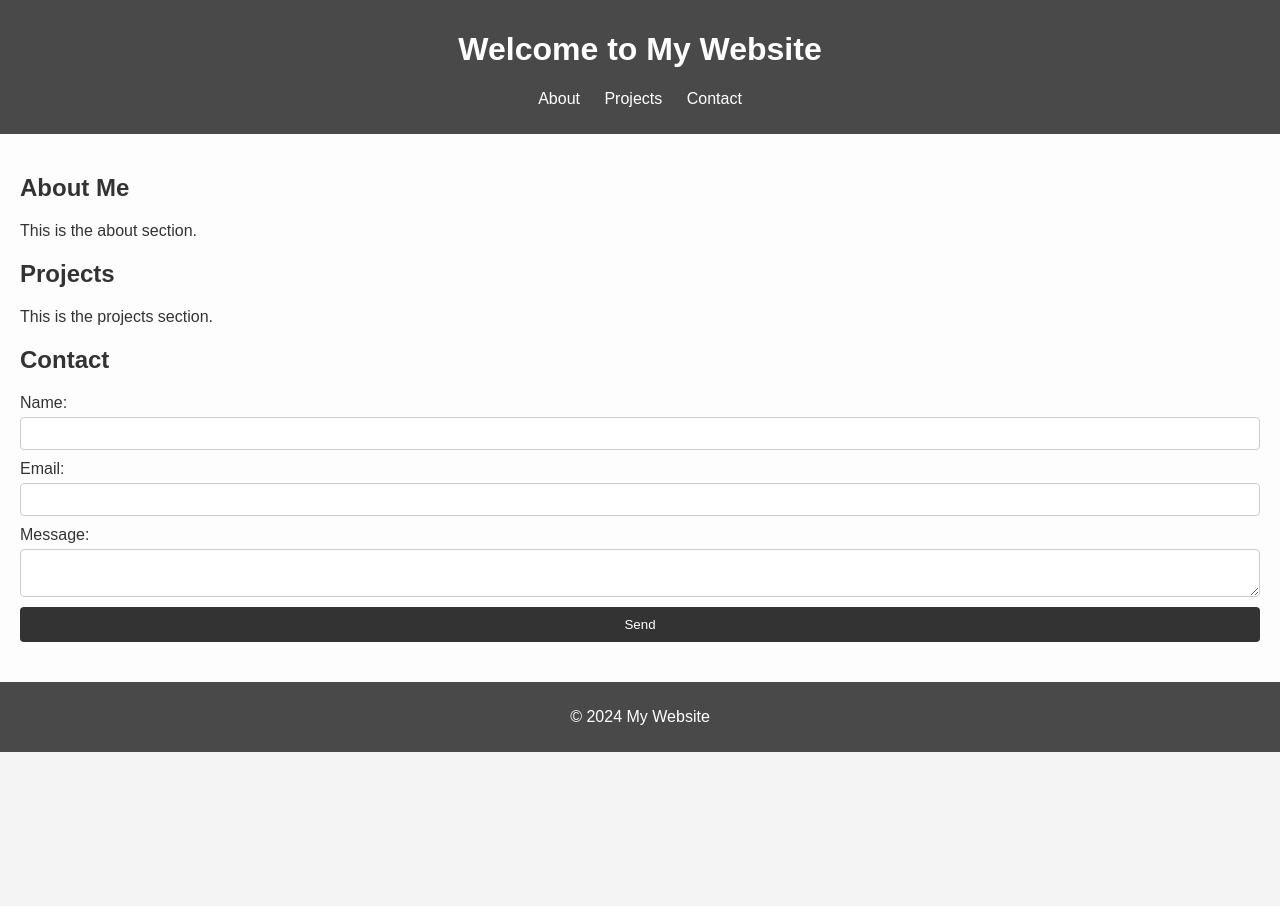
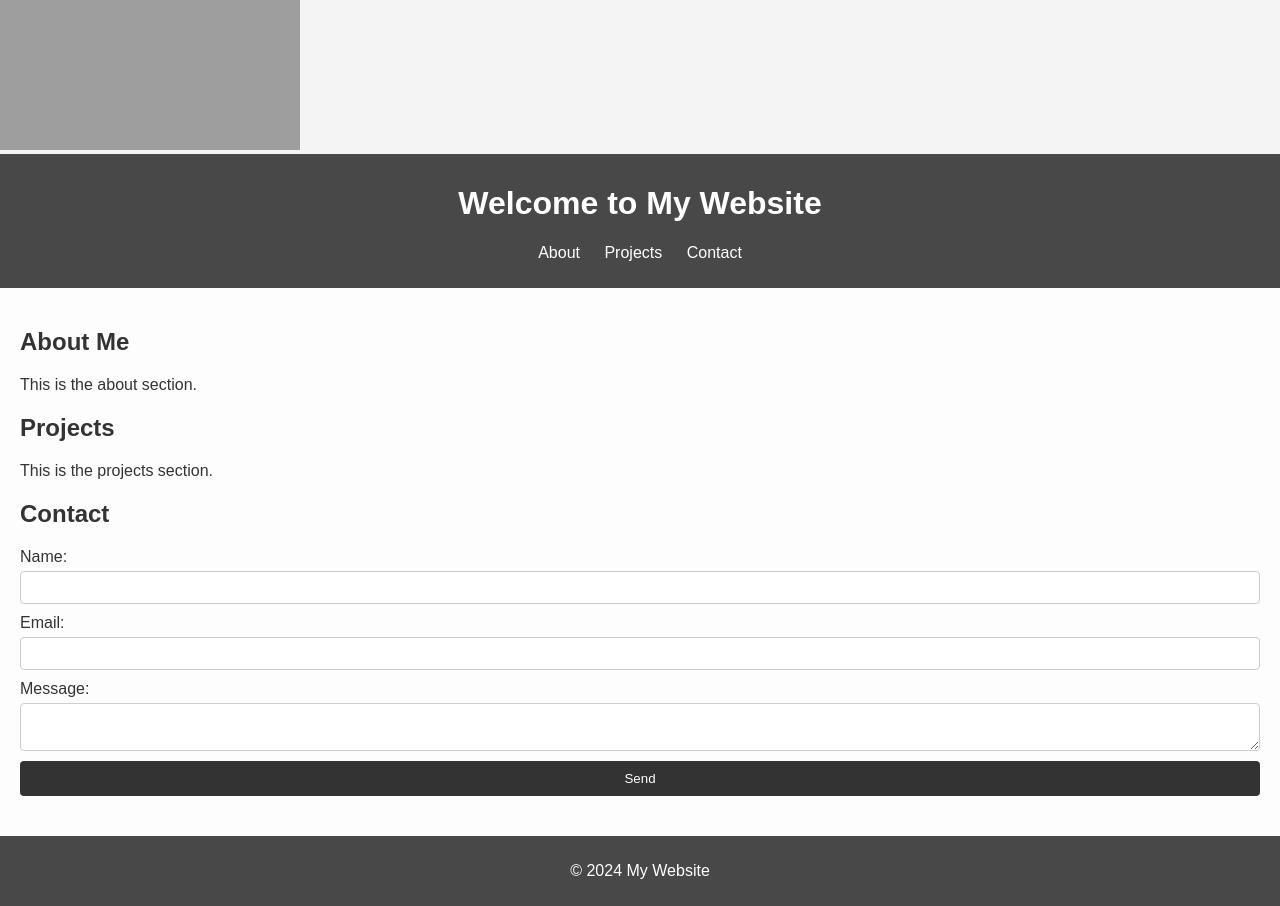
Before and after one commit to sterfexe/my-first-website, a plain HTML site: page index.html in a window 1280 px wide. Before the commit the page ends 800 px from the top, so only its background shows below. Drawn offline with Linux system fonts and the light colour scheme; grey boxes are pictures that could not be loaded.

Commit message:
Update index.html
insert embed

```diff
--- a/index.html
+++ b/index.html
@@ -7,6 +7,9 @@
     <link rel="stylesheet" href="styles.css">
 </head>
 <body>
+    <div class="video-container">
+        <iframe id="background-video" src="https://www.youtube.com/embed/yZD-i5p5UC0?autoplay=1&mute=1&loop=1&playlist=yZD-i5p5UC0" frameborder="0" allow="autoplay; encrypted-media" allowfullscreen></iframe>
+    </div>
     <header>
         <h1>Welcome to My Website</h1>
         <nav>
```
